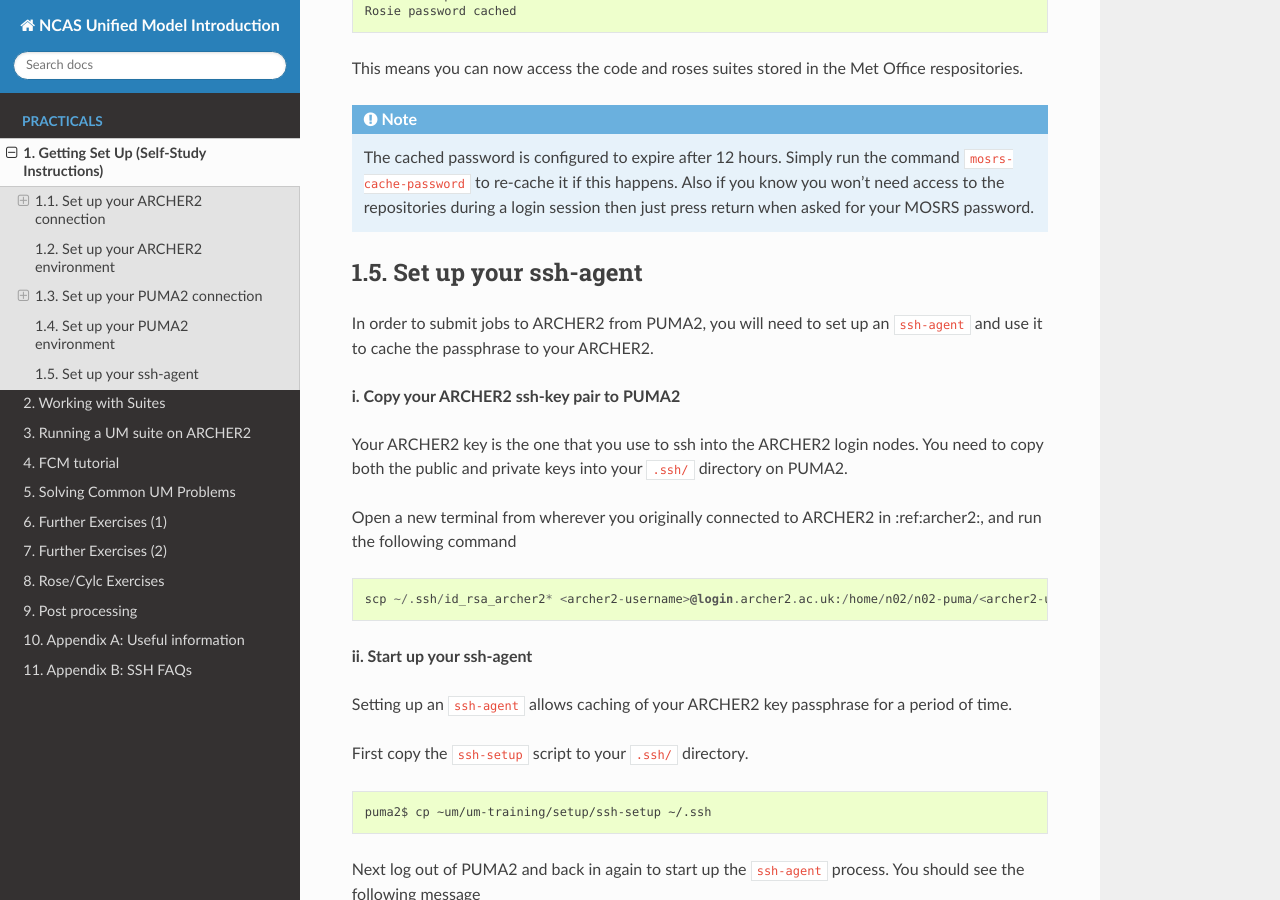
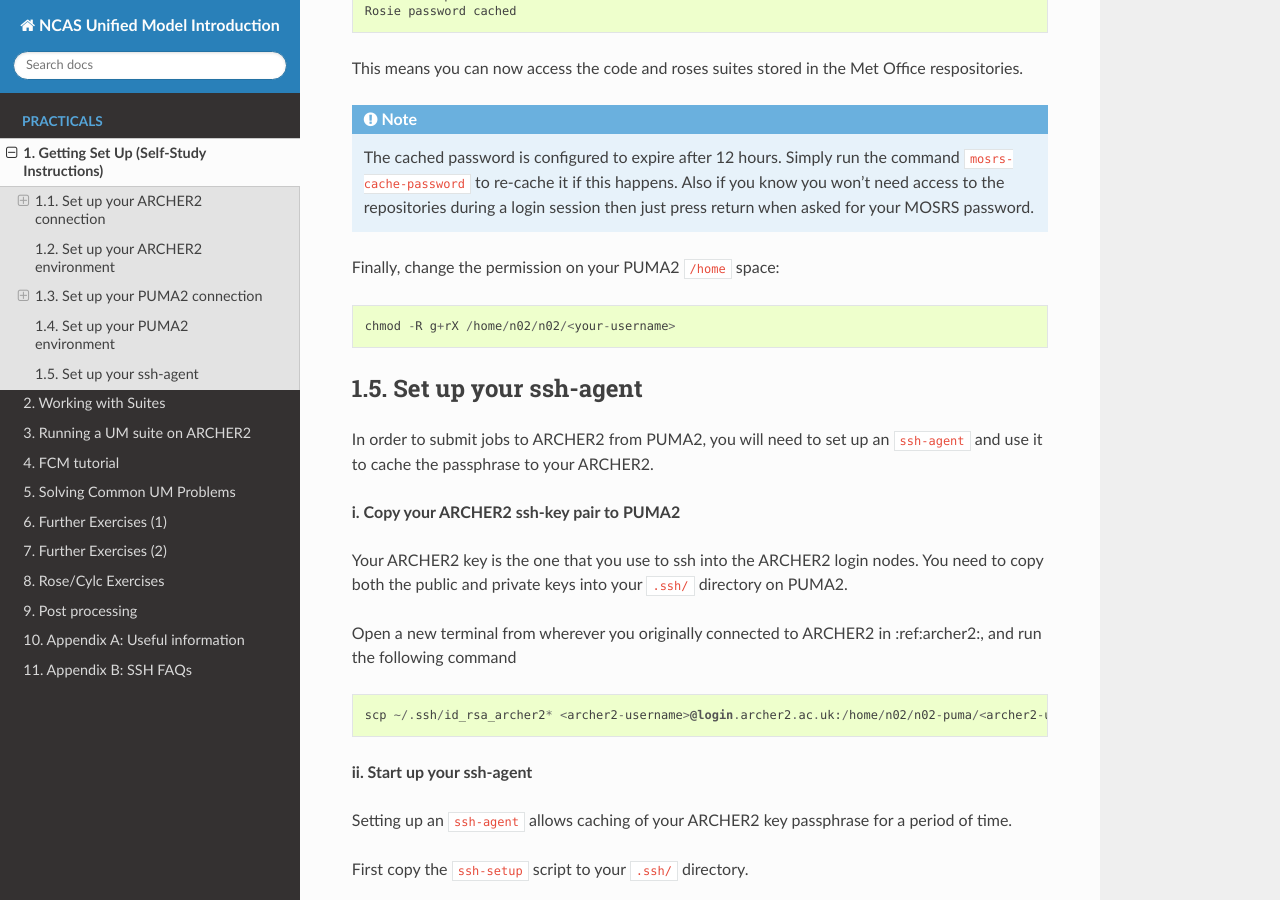
Before and after one commit to NCAS-CMS/um-training, a Sphinx documentation site: the page built from practicals/source/getting-setup-selfstudy.rst, in a window 1280 px wide and 900 px high, scrolled down 3820 px. Built offline with Sphinx 7.4.7 and the Read the Docs theme 2.0.0, drawn with Linux system fonts in a browser that asks for light colours.

Commit message:
Update getting-setup-selfstudy.rst

```diff
--- a/practicals/source/getting-setup-selfstudy.rst
+++ b/practicals/source/getting-setup-selfstudy.rst
@@ -143,6 +143,10 @@ This means you can now access the code and roses suites stored in the Met Office
 
 .. note:: The cached password is configured to expire after 12 hours. Simply run the command ``mosrs-cache-password`` to re-cache it if this happens. Also if you know you won't need access to the repositories during a login session then just press return when asked for your MOSRS password.
 
+Finally, change the permission on your PUMA2 ``/home`` space: ::
+
+   chmod -R g+rX /home/n02/n02/<your-username>
+
 .. _ssh-setup:
 
 Set up your ssh-agent
```
